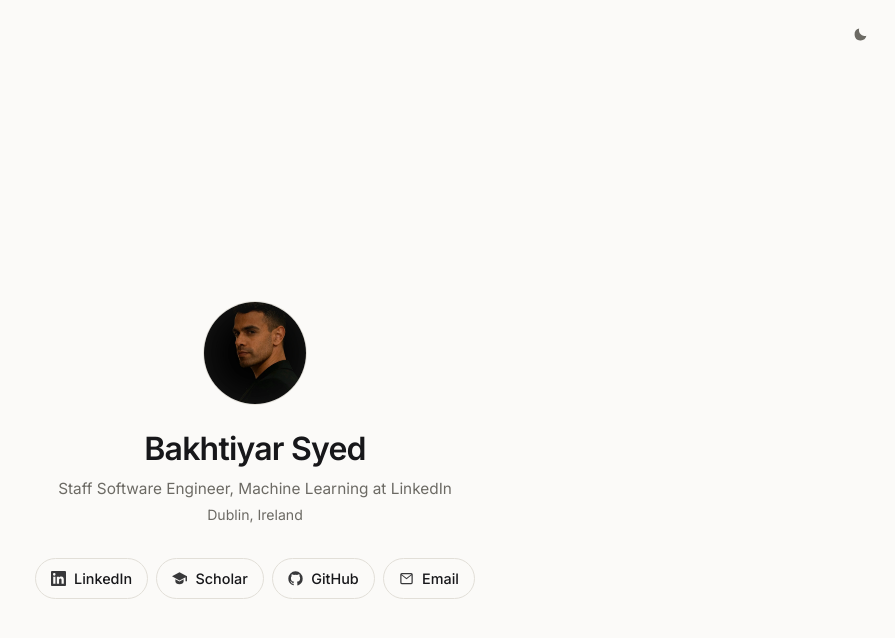
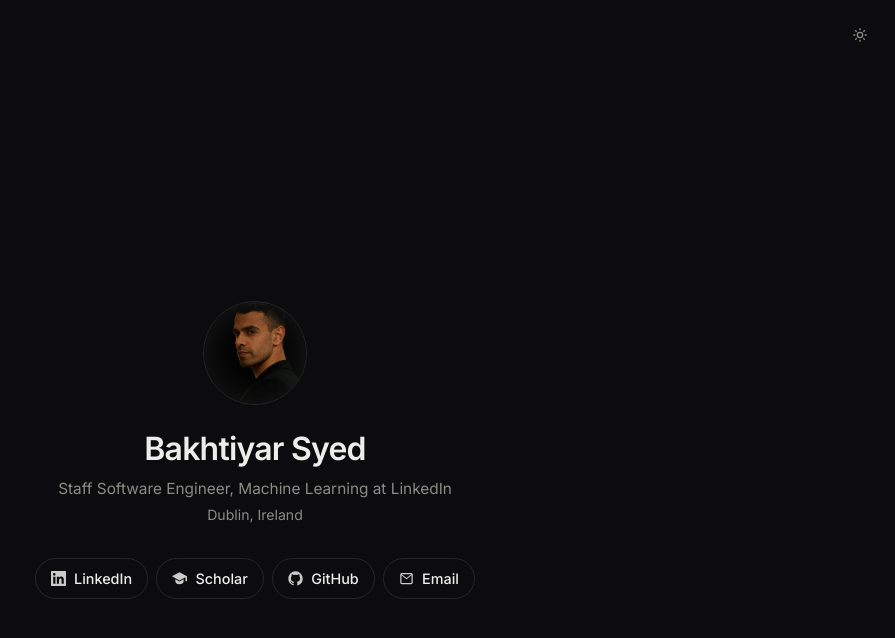
Before and after one commit to bakszero/bakszero.github.io, a Jekyll site: the page built from index.html, in a window 1280 px wide. Shown: the top 638 px of the page, without its empty margins (385-1280 px from the left). Built offline with Jekyll 4.4.1, drawn with Linux system fonts in a browser that asks for light colours.

Commit message:
Make dark theme the default regardless of OS preference
The theme previously followed prefers-color-scheme, so visitors on a
light-mode OS landed on the light palette. Dark is now the default and
the OS setting is ignored; light applies only when the visitor picks it
via the toggle, which is still persisted to localStorage.

- Head script resolves to dark unless localStorage explicitly says light
- Drop the prefers-color-scheme change listener from main.js
- Collapse the two media-scoped theme-color meta tags into one dark
  value, and keep it in sync when the visitor toggles

Co-authored-by: Copilot App <223556219+Copilot@users.noreply.github.com>

```diff
--- a/_layouts/layout.html
+++ b/_layouts/layout.html
@@ -19,8 +19,7 @@
     <meta name="twitter:description" content="{{ site.description | strip_newlines }}">
     <meta name="twitter:image" content="{{ site.url }}/static/img/{{ site.avatar }}">
 
-    <meta name="theme-color" content="#0b0b0d" media="(prefers-color-scheme: dark)">
-    <meta name="theme-color" content="#faf9f7" media="(prefers-color-scheme: light)">
+    <meta name="theme-color" content="#0c0c0e">
 
     <link rel="icon" href="{{ site.baseurl }}static/img/favicon.ico" sizes="any">
     <link rel="apple-touch-icon" href="{{ site.baseurl }}static/img/apple-touch-icon.png">
@@ -53,8 +52,7 @@
       (function () {
         try {
           var stored = localStorage.getItem('theme');
-          var prefersLight = window.matchMedia('(prefers-color-scheme: light)').matches;
-          document.documentElement.dataset.theme = stored || (prefersLight ? 'light' : 'dark');
+          document.documentElement.dataset.theme = stored === 'light' ? 'light' : 'dark';
         } catch (e) {}
       })();
     </script>
--- a/static/js/main.js
+++ b/static/js/main.js
@@ -1,23 +1,19 @@
 (function () {
   'use strict';
+
+  // Dark is the default. Light only applies if the visitor explicitly chose it,
+  // so the OS colour scheme is deliberately ignored here.
   var root = document.documentElement;
   var toggle = document.querySelector('.theme-toggle');
+  var meta = document.querySelector('meta[name="theme-color"]');
+  var COLOURS = { dark: '#0c0c0e', light: '#fbfaf8' };
 
-  if (toggle) {
-    toggle.addEventListener('click', function () {
-      var next = root.dataset.theme === 'dark' ? 'light' : 'dark';
-      root.dataset.theme = next;
-      try { localStorage.setItem('theme', next); } catch (e) {}
-    });
-  }
+  if (!toggle) return;
 
-  // Follow the OS unless the visitor has chosen explicitly.
-  var media = window.matchMedia('(prefers-color-scheme: light)');
-  var onChange = function (e) {
-    var stored = null;
-    try { stored = localStorage.getItem('theme'); } catch (err) {}
-    if (!stored) root.dataset.theme = e.matches ? 'light' : 'dark';
-  };
-  if (media.addEventListener) media.addEventListener('change', onChange);
-  else if (media.addListener) media.addListener(onChange);
+  toggle.addEventListener('click', function () {
+    var next = root.dataset.theme === 'dark' ? 'light' : 'dark';
+    root.dataset.theme = next;
+    if (meta) meta.setAttribute('content', COLOURS[next]);
+    try { localStorage.setItem('theme', next); } catch (e) {}
+  });
 })();
```
